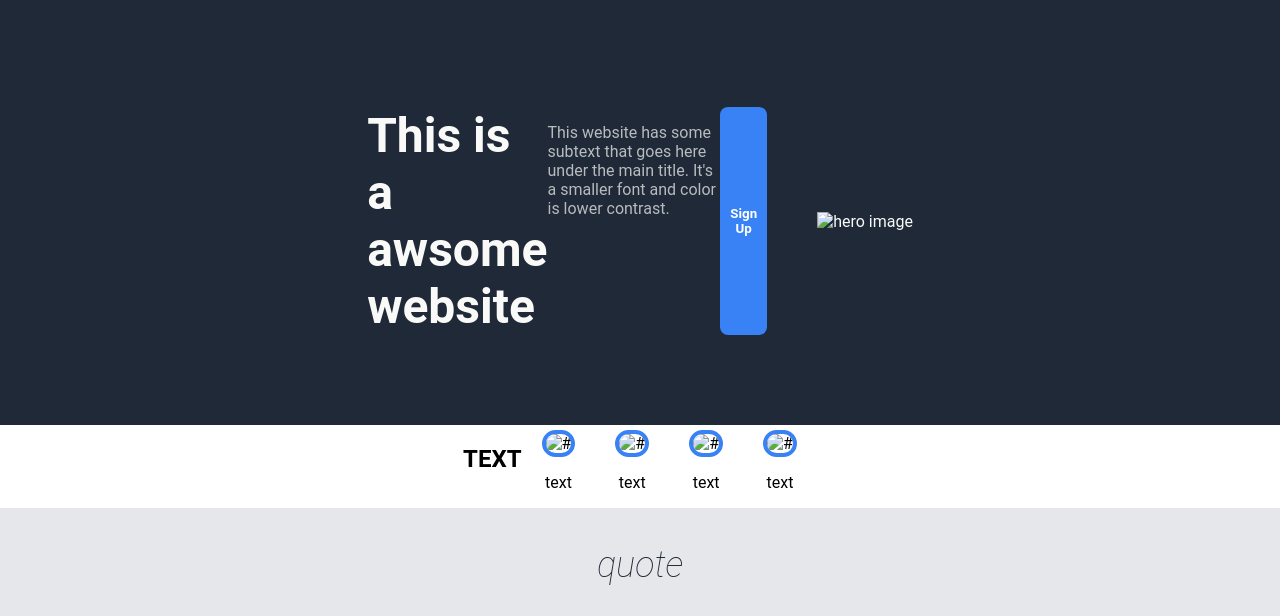
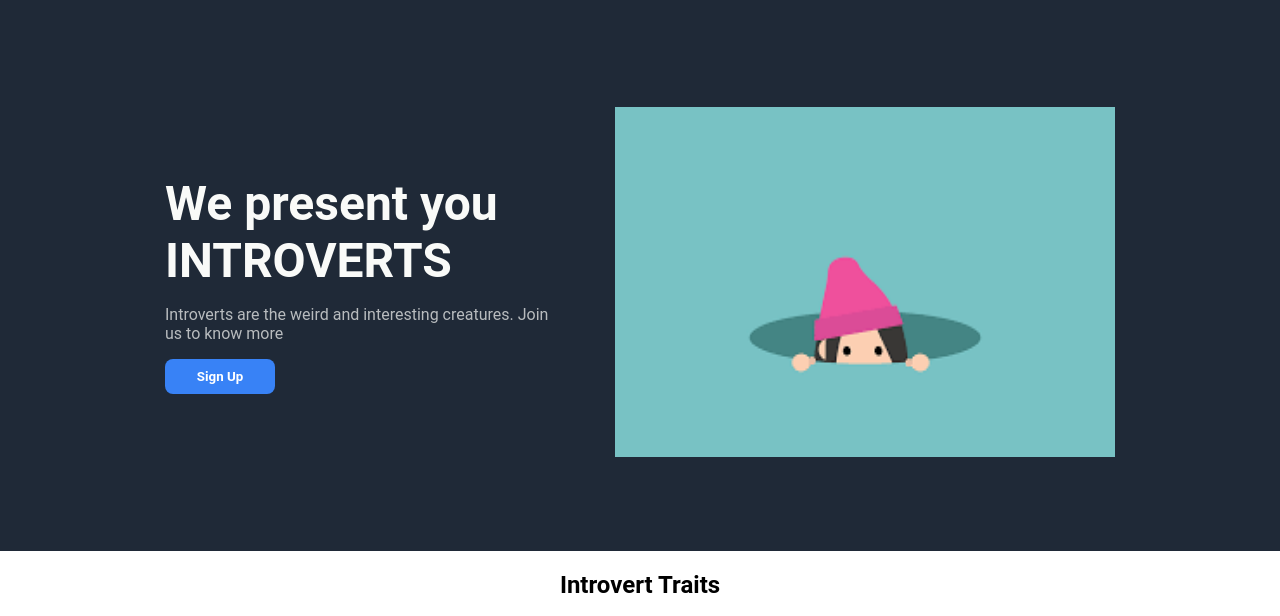
Before and after one commit to darkbits018/landingPage, a plain HTML site: page index.html in a window 1280 px wide. Shown: the part 111-727 px from the top of the page. Drawn offline with Linux system fonts and the light colour scheme.

Commit message:
final commit

```diff
--- a/index.html
+++ b/index.html
@@ -12,44 +12,44 @@
                 <img src="images/logo.png">
             </div>
             <div class="navbar-link">
-                <a href="#">About</a>
-                <a href="#">shop</a>
-                <a href="#">Contact</a>
+                <a href="https://www.youtube.com/watch?v=iik25wqIuFo">About</a>
+                <a href="https://www.youtube.com/watch?v=iik25wqIuFo">shop</a>
+                <a href="https://www.youtube.com/watch?v=iik25wqIuFo">Contact</a>
             </div>
         </nav>
         <div class="box hero">
             <div class="hero1 hero-cta">
-                <h1>This is a awsome website</h1>
-                <p>This website has some subtext that goes here under the main title. It's a smaller font and color is lower contrast.</p>
-                <button type="button">Sign Up</button>
+                <h1>We present you INTROVERTS</h1>
+                <p>Introverts are the weird and interesting creatures. Join us to know more </p>
+                <button type="button"><a href="https://www.youtube.com/watch?v=iik25wqIuFo">Sign Up</a></button>
             </div>
             <div class="hero1 hero-img">
-                <img src="#" alt="hero image">
+                <img src="images/images.png" alt="hero image">
             </div>
         </div>
         <div class="box content">
+            <h2>Introvert Traits</h2>
             <div class="content-info">
-                <h2>TEXT</h2>
                 <div>
-                    <img src="#" alt="#">
-                    <p>text</p>
+                    <img src="images/box1 .jpeg" alt="home">
+                    <p>They love staying HOME.</p>
                 </div>
                 <div>
-                    <img src="#" alt="#">
-                    <p>text</p>
+                    <img src="images/box 2.jpeg" alt="routine">
+                    <p>This is their daily routine.</p>
                 </div><div>
-                    <img src="#" alt="#">
-                    <p>text</p>
+                    <img src="images/box 3.webp" alt="day">
+                    <p>Wait! Don't call them just text.</p>
                 </div><div>
-                    <img src="#" alt="#">
-                    <p>text</p>
+                    <img src="images/box 4.jpeg" alt="social">
+                    <p>This is how they feel in crowded place.</p>
                 </div>
             </div>
         </div>
         <div class="box quote">
-            <p>quote</p>
+            <p>“I’m very picky with whom I give my energy to. I prefer to reserve my time, intensity and spirit exclusively to those who reflect sincerity.” </p>
             <br>
-                --anon
+                --Dau Voire
             </br>
         </div>
         <div class="box sign-up">
@@ -58,7 +58,7 @@
                 <p>Sign up right now </p>
             </div>
             <div class="item sign-button">
-                <button type="button">Sign Up</button>
+                <button type="button"><a href="https://www.youtube.com/watch?v=iik25wqIuFo">Sign Up</a></button>
             </div>
         </div>
         <div class="box footer">
--- a/style.css
+++ b/style.css
@@ -4,6 +4,11 @@ body {
     margin: 0;
     text-align: center;
     font-family: 'Roboto', arial;
+}
+
+a {
+    text-decoration: none;
+    color: #fff;
 }
 
 .page-container {
@@ -63,6 +68,7 @@ body {
 
 .hero-cta {
     flex-basis: 400px;
+    flex-direction: column;
     display: flex;
     text-align: left;
     margin-right: 50px;
@@ -105,6 +111,7 @@ h1 {
 .content {
     align-items: center;
 }
+
 
 .content-info {
     display: flex;
```
Also changed, not shown: images/box 2.jpeg (added), images/box 3.webp (added), images/box 4.jpeg (added), images/box1 .jpeg (added), images/box3a.webp (added), images/images.png (added).
